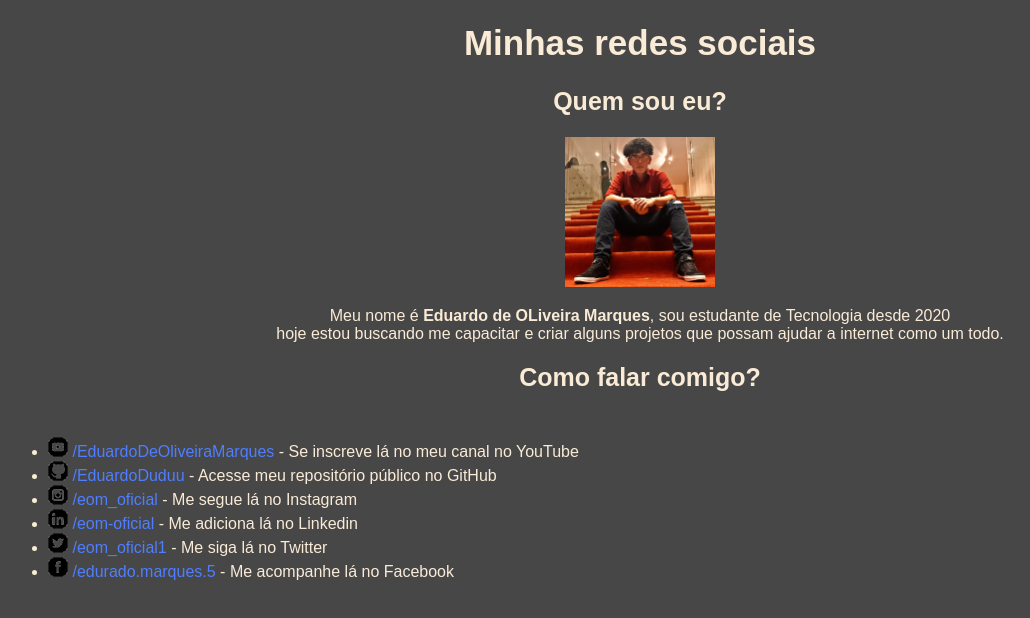
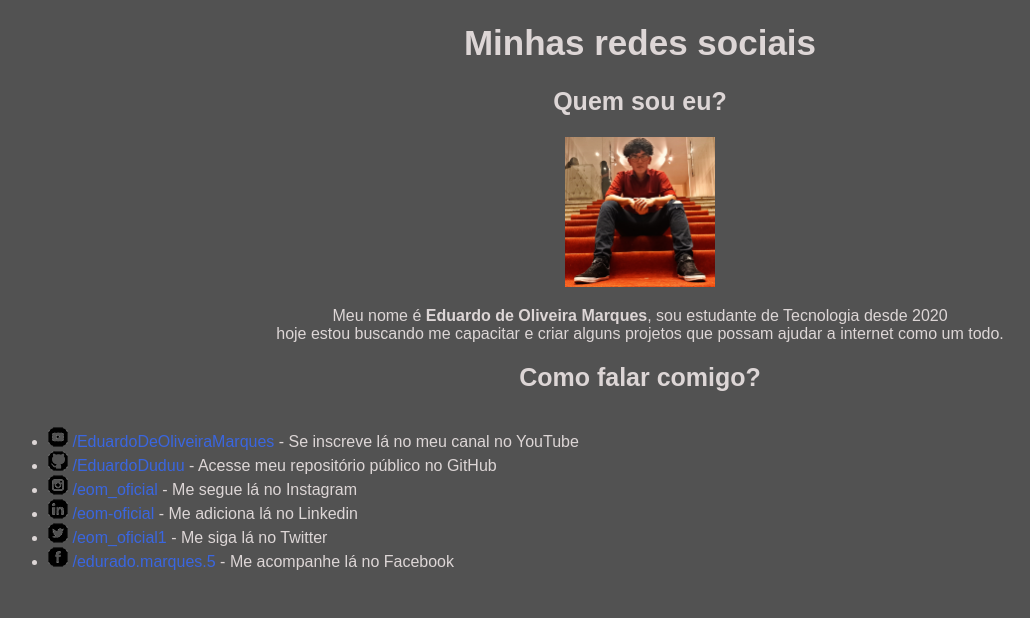
Before and after one commit to EduardoDuduu/social, a plain HTML site: page index.html in a window 1280 px wide. Shown: the whole page, without its empty margins (0-1030 px from the left). Drawn offline with Linux system fonts and the light colour scheme.

Commit message:
update CSSs and content

```diff
--- a/index.html
+++ b/index.html
@@ -12,7 +12,7 @@
     <h2>Quem sou eu?</h2>
       <div><img src="imagens/foto-perfil-eduardo.jpg" alt="foto de perfil" width="150"></div>
       <p>
-          Meu nome é <strong>Eduardo de OLiveira Marques</strong>, sou estudante de Tecnologia desde 2020 <br>
+          Meu nome é <strong>Eduardo de Oliveira Marques</strong>, sou estudante de Tecnologia desde 2020 <br>
          hoje estou buscando me capacitar e criar alguns projetos que possam ajudar a internet como um todo.
         </p>
     <h2>Como falar comigo?</h2>
--- a/style.css
+++ b/style.css
@@ -1,9 +1,9 @@
 @charset "UTF-8";
 
 body{
-    background-color: rgb(71, 71, 71);
+    background-color: rgb(82, 82, 82);
     font-family: Arial, Helvetica, sans-serif;
-    color: antiquewhite;
+    color: rgb(221, 214, 214);
 }
 h1{
     text-align: center;
@@ -20,9 +20,9 @@ p{
     text-align: center;
 }
 a{
-    color: rgb(79, 126, 255);
+    color: rgb(58, 102, 224);
     text-decoration: none;
 }
 ul{
-    margin-top: 45px;
+    margin-top: 35px;
 }
```
